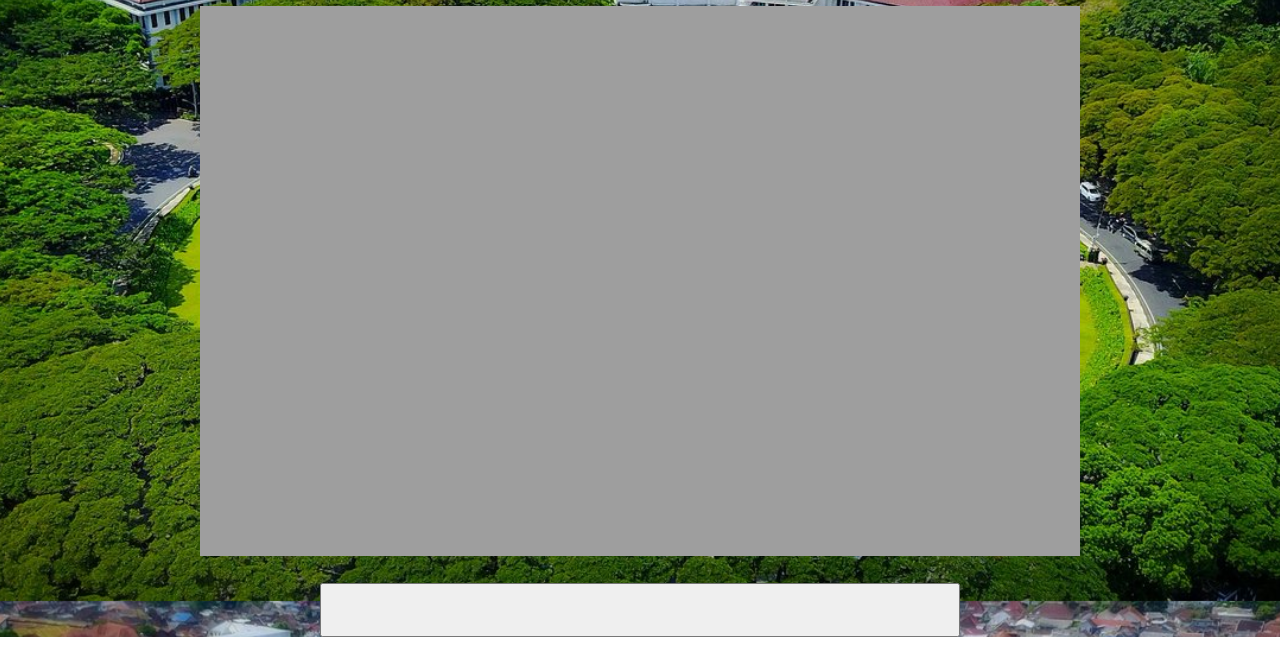
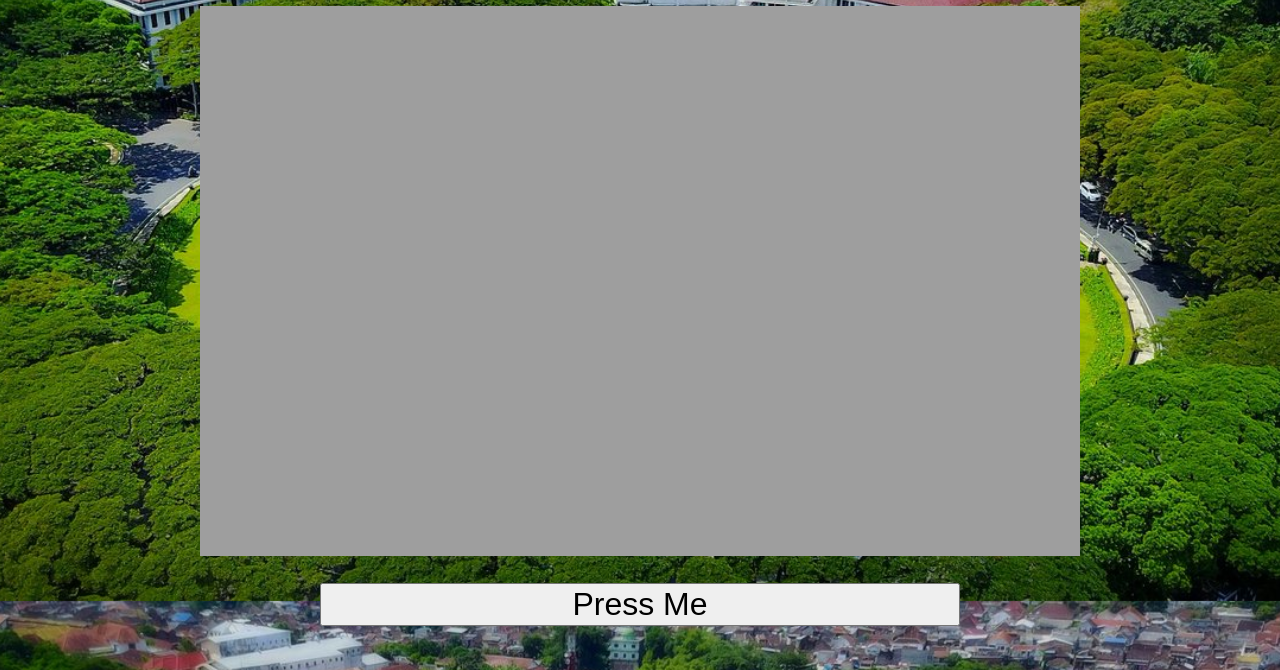
Before and after one commit to bintangf/bintangf.github.io, a plain HTML site: page 360.html in a window 1280 px wide. Shown: the part 199-869 px from the top of the page. Before the commit the page ends 836 px from the top, so only its background shows below. Drawn offline with Linux system fonts and the light colour scheme.

Commit message:
Update 360.html

```diff
--- a/360.html
+++ b/360.html
@@ -44,10 +44,9 @@
         </h1>
         <div id="photo360" style="margin-left: 200px;"></div>
         <br>
-        <button onclick="grey()" class="center" style="font-size: 42px; color: white;>Press Me</button>
+        <button onclick="grey()" class="center" style="font-size: 32px; color: black; text-align: center;">Press Me</button>
         <br>
         <br>
-
         <script>
             (function() {
                 var viewer = new Kaleidoscope.Image({
@@ -57,7 +56,6 @@
                     width: window.innerWidth-400,
                 });
                 viewer.render();
-
                 window.onresize = function() {
                     viewer.setSize({height: window.innerHeight, width: window.innerWidth});
                 };
```
